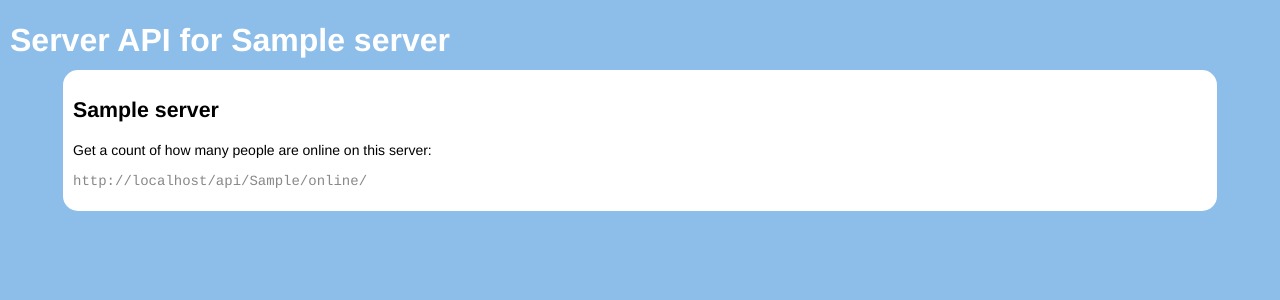
After one commit to mdales/mcserverstats, a Django app: page /server/1/api/ in a window 1280 px wide. The commit adds this page. Shown: the top 300 px of the page. Run offline with Django 3.2, Linux system fonts and the light colour scheme; a user stored in the database is signed in; tables that the repository leaves empty hold one stand-in row (values such as "Sample post"); some libraries are stand-ins or nearby versions.

Commit message:
Page showing public API

```diff
--- a/mcbook/urls.py
+++ b/mcbook/urls.py
@@ -4,8 +4,9 @@ from django.contrib import admin
 admin.autodiscover()
 
 urlpatterns = patterns('',
-    url(r'^$',              'servers.views.my_login'),
-    url(r'^home/$',         'servers.views.home'),
+    url(r'^$',                      'servers.views.my_login'),
+    url(r'^home/$',                 'servers.views.home'),
+    url(r'^server/([\d]+)/api/',    'servers.views.server_api'),
 
     url(r'^djangoadmin/', include(admin.site.urls)),
 )
--- a/servers/views.py
+++ b/servers/views.py
@@ -19,7 +19,7 @@ def my_login(request):
         password = request.POST['password']
 
         user = authenticate(username=username, password=password)
-        print user
+
         if user is not None:
             if user.is_active:
                 login(request, user)
@@ -33,7 +33,28 @@ def home(request):
 
     user = request.user
     login_list = user.login_set.all().order_by('server__name')
-    print login_list
+
     return render_to_response('home.html',
         {'logins': login_list},
         context_instance=RequestContext(request))
+
+
+@login_required
+def server_api(request, server_id):
+
+    print dir(request)
+
+    # check that the user has as login here
+    try:
+        server = Server.objects.get(id=server_id)
+    except Server.DoesNotExist:
+        raise Http404
+
+    try:
+        login = server.login_set.get(user=request.user)
+    except Login.DoesNotExist:
+        raise Http404
+
+    return render_to_response("server_api.html",
+        {'server': server, 'host': request.get_host()},
+        context_instance=RequestContext(request))
--- a/static/css/mcbook.css
+++ b/static/css/mcbook.css
@@ -1,6 +1,7 @@
 body {
 	color: white;
 	background: #8DBDE9;
+	padding: 10px;
 }
 
 h1 {
@@ -9,6 +10,16 @@ h1 {
 
 h2 {
 	font-size: 16pt;
+}
+
+span.servername {
+	font-size: 16pt;
+	font-weight: bold;
+}
+
+span.apicall {
+	color: #888;
+	font-family: Courier;
 }
 
 div.server {
@@ -20,7 +31,7 @@ div.server {
 
     -moz-border-radius: 15px;
     -webkit-border-radius: 15px;
-    padding-top: 10px;
+    padding: 10px 10px 10px 10px;
 }
 
 ul.char { list-style-type: none; overflow: hidden; }
--- /dev/null
+++ b/templates/server_api.html
@@ -0,0 +1,18 @@
+{% extends "base.html" %}
+
+{% block pagetitle %}MC Server Stats{% endblock %}
+{% block title %}Server API for {{ server.name }}{% endblock %}
+
+{% block content %}
+
+	<div class="server">
+
+		<h2>{{ server.name }}</h2>
+
+		<p>Get a count of how many people are online on this server:</p>
+
+		<p><span class="apicall">http://{{ host }}/api/{{ server.public_api_key }}/online/</p>
+
+	</div>
+
+{% endblock %}
```
Also changed, not shown: templates/home.html (+10 -1 lines).
